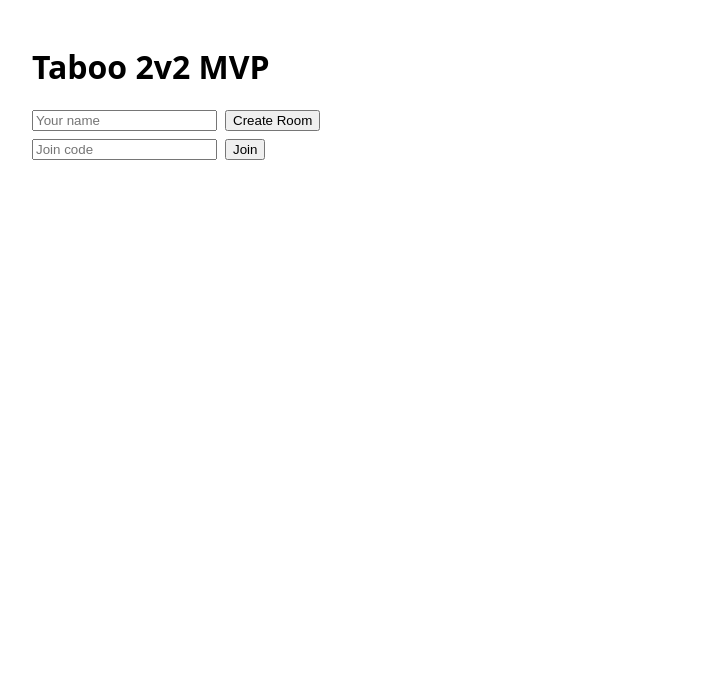
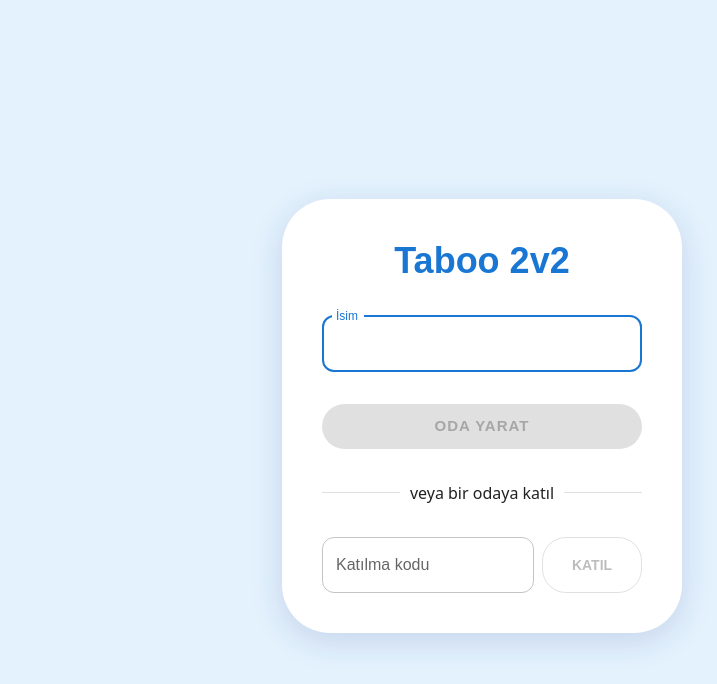
Before and after one commit to kaanapan/pry_repo, a React (Vite) app in the folder client/: page / in a window 1280 px wide. Shown: the top 684 px of the page, without its empty margins (158-875 px from the left). Built offline with nearby package versions, Linux system fonts and the light colour scheme; no server answers.

Commit message:
feat: main and lobby design

```diff
--- a/client/index.html
+++ b/client/index.html
@@ -1,9 +1,9 @@
 <!doctype html>
-<html>
+<html style="overflow: hidden;">
   <head>
     <meta charset="UTF-8" />
     <meta name="viewport" content="width=device-width, initial-scale=1.0" />
-    <title>Taboo 2v2 MVP</title>
+    <title>Taboo 2v2</title>
   </head>
   <body>
     <div id="root"></div>
--- a/client/src/main.tsx
+++ b/client/src/main.tsx
@@ -1,6 +1,12 @@
-import React from 'react'
 import { createRoot } from 'react-dom/client'
 import { App } from './App'
+import { ThemeProvider, CssBaseline } from '@mui/material'
+import { theme } from './theme'
 
 const root = createRoot(document.getElementById('root')!)
-root.render(<App />)
+root.render(
+    <ThemeProvider theme={theme}>
+      <CssBaseline />
+      <App />
+    </ThemeProvider>
+)
--- a/client/src/pages/Home.tsx
+++ b/client/src/pages/Home.tsx
@@ -1,6 +1,16 @@
 import React, { useState } from 'react'
 import { socket } from '../socket'
 import { useGameStore } from '../store'
+import {
+  Box,
+  Button,
+  TextField,
+  Typography,
+  Paper,
+  Stack,
+  Divider,
+  Avatar
+} from '@mui/material'
 
 export function Home({ onGoLobby }: { onGoLobby: () => void }) {
   const [name, setName] = useState('')
@@ -22,16 +32,88 @@ export function Home({ onGoLobby }: { onGoLobby: () => void }) {
   }
 
   return (
-    <div>
-      <h1>Taboo 2v2 MVP</h1>
-      <div style={{ display: 'flex', gap: 8, marginBottom: 8 }}>
-        <input placeholder="Your name" value={name} onChange={e => setName(e.target.value)} />
-        <button onClick={create}>Create Room</button>
-      </div>
-      <div style={{ display: 'flex', gap: 8 }}>
-        <input placeholder="Join code" value={code} onChange={e => setCode(e.target.value.toUpperCase())} />
-        <button onClick={join}>Join</button>
-      </div>
-    </div>
+    <Box
+      minHeight="100vh"
+      display="flex"
+      alignItems="center"
+      justifyContent="center"
+      bgcolor="linear-gradient(135deg, #e3f2fd 0%, #fce4ec 100%)"
+      px={{ xs: 1, sm: 2, md: 0 }}
+    >
+      <Paper
+        elevation={8}
+        sx={{
+          p: { xs: 2, sm: 3, md: 5 },
+          width: '100%',
+          maxWidth: 400,
+          borderRadius: 4,
+          boxShadow: '0 8px 32px 0 rgba(31, 38, 135, 0.15)'
+        }}
+      >
+        <Stack spacing={{ xs: 2, sm: 3, md: 4 }} alignItems="center">
+          <Typography
+            variant="h4"
+            fontWeight={700}
+            color="primary"
+            gutterBottom
+            fontSize={{ xs: 26, sm: 32, md: 36 }}
+            textAlign="center"
+          >
+            Taboo 2v2
+          </Typography>
+          <TextField
+            label="İsim"
+            value={name}
+            onChange={e => setName(e.target.value)}
+            fullWidth
+            autoFocus
+            sx={{ bgcolor: 'white', borderRadius: 1 }}
+            inputProps={{ maxLength: 20 }}
+          />
+          <Button
+            variant="contained"
+            color="primary"
+            fullWidth
+            size="large"
+            onClick={create}
+            disabled={!name}
+            sx={{
+              fontWeight: 600,
+              letterSpacing: 1,
+              py: { xs: 1, sm: 1.2 },
+              borderRadius: 2,
+              boxShadow: '0 2px 8px 0 rgba(33, 150, 243, 0.10)'
+            }}
+          >
+            Oda Yarat
+          </Button>
+          <Divider flexItem sx={{ width: '100%' }}>veya bir odaya katıl</Divider>
+          <Stack direction={{ xs: 'column', sm: 'row' }} spacing={1} width="100%">
+            <TextField
+              label="Katılma kodu"
+              value={code}
+              onChange={e => setCode(e.target.value.toUpperCase())}
+              fullWidth
+              sx={{ bgcolor: 'white', borderRadius: 1 }}
+              inputProps={{ maxLength: 8 }}
+            />
+            <Button
+              variant="outlined"
+              color="primary"
+              onClick={join}
+              disabled={!name || !code}
+              sx={{
+                minWidth: { xs: '100%', sm: 100 },
+                fontWeight: 600,
+                borderRadius: 2,
+                py: { xs: 1, sm: 1.2 }
+              }}
+            >
+              Katıl
+            </Button>
+          </Stack>
+        </Stack>
+      </Paper>
+    </Box>
   )
 }
--- a/client/src/store.ts
+++ b/client/src/store.ts
@@ -4,7 +4,7 @@ import { socket } from './socket'
 type Team = 'A' | 'B'
 type RoomStatus = 'lobby' | 'live' | 'ended'
 interface Card { id: string; target: string; taboos: string[] }
-interface Member { id: string; name: string; team: Team | null; isReady: boolean }
+interface Member { id: string; name: string; team: Team | null; isReady: boolean, isLeader?: boolean; }
 interface RoomState {
   code: string
   status: RoomStatus
--- /dev/null
+++ b/client/src/theme.ts
@@ -0,0 +1,28 @@
+import { createTheme } from '@mui/material/styles'
+
+export const theme = createTheme({
+  palette: {
+    primary: {
+      main: '#1976d2', // Mavi
+      light: '#63a4ff',
+      dark: '#004ba0',
+      contrastText: '#fff'
+    },
+    secondary: {
+      main: '#e91e63', // Pembe
+      light: '#ff6090',
+      dark: '#b0003a',
+      contrastText: '#fff'
+    },
+    background: {
+      default: '#e3f2fd',
+      paper: '#fff'
+    }
+  },
+  shape: {
+    borderRadius: 12
+  },
+  typography: {
+    fontFamily: 'Montserrat, Arial, sans-serif'
+  }
+})
--- a/package.json
+++ b/package.json
@@ -12,6 +12,10 @@
     "start": "tsx server/index.ts"
   },
   "dependencies": {
+    "@emotion/react": "^11.14.0",
+    "@emotion/styled": "^11.14.1",
+    "@mui/icons-material": "^7.3.4",
+    "@mui/material": "^7.3.4",
     "cors": "^2.8.5",
     "express": "^4.19.2",
     "react": "^18.3.1",
```
Also changed, not shown: client/src/pages/Lobby.tsx (+162 -28 lines), 2 other files (tests, documents, lock files or other folders).
